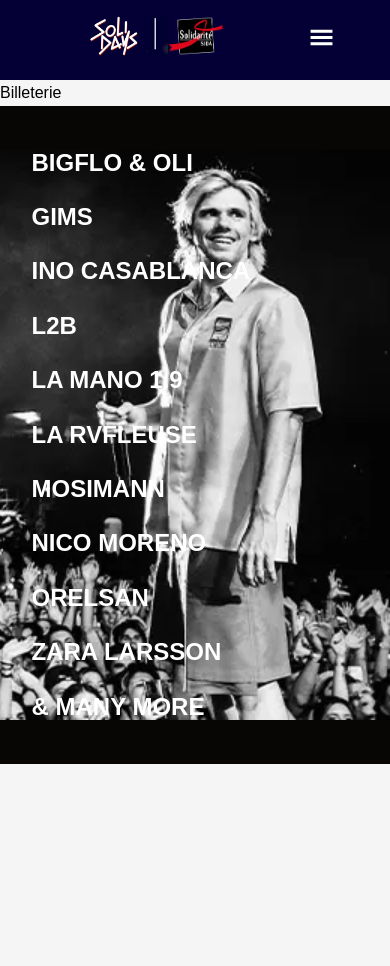
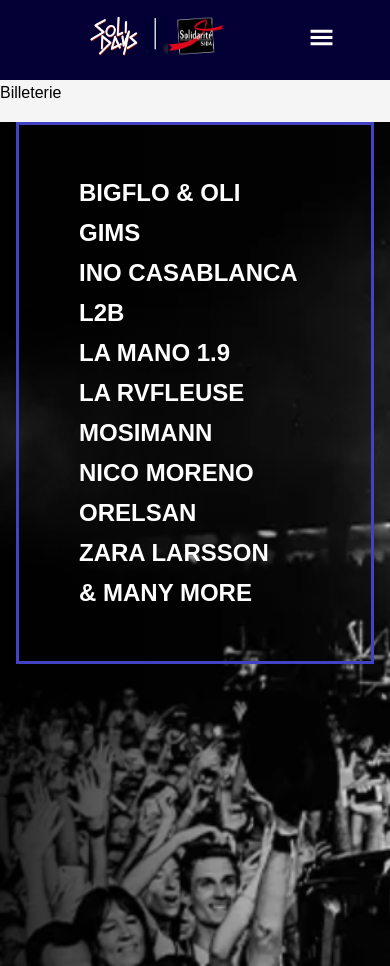
Before and after one commit to AwadAhmedDev/solidays_app, a React (Vite) app in the folder code/: page /billeterie in a window 390 px wide. Before the commit the page ends 844 px from the top, so only its background shows below. Built offline with nearby package versions, Linux system fonts and the light colour scheme.

Commit message:
finished the artist part with the background color and the hover part for the bureau and mobile part still need to make some adjustment

```diff
--- a/code/src/components/artistbanner/artistbanner.module.css
+++ b/code/src/components/artistbanner/artistbanner.module.css
@@ -1,29 +1,77 @@
 .artistbanner {
-   background-color: rgba(6, 3, 3, 0.989);
-    background-repeat: no-repeat;
-    color: white;
-    width: 100%;
-    object-fit: cover;
-    background-position: center;
-    display: flex;
-    height: 78vh;
-    display: flex;
-    flex-direction: column;
+   width: 100vw;
+   min-height: 90vh;
+   display: grid;
+   grid-template-columns: 40% 60%;
+   background-size: cover;
+   background-position: right right right;
+   background-repeat: no-repeat;
+   position: relative;
 
 }
+
 .artistlist {
-  width: 90%;
-  margin: auto;
-  padding: 1rem 0;
-  box-sizing: border-box;
-  display: block;
+    padding: 3rem;
+    align-self: center;
+    line-height: 1;
 }
 
 li {
     list-style: none;
     text-transform: capitalize;
+    display: flex;
 }
 .link {
     font-size: 1.5rem;
     font-weight: bold;
+
 }
+
+.artistbanner::before {
+    content: "";
+    position: absolute;
+    inset: 0;
+    background: linear-gradient(
+      to right,
+      rgba(0, 0, 0, 0.85) 0%,
+      rgba(0, 0, 0, 0.3) 60%,
+      rgba(0, 0, 0, 0.1) 100%
+    );
+  }
+
+  .artistlist {
+    position: relative;
+    z-index: 1;
+  }
+
+.link:hover {
+    background-color: white;
+    color: black;
+}
+
+ /* mobile carrousel */
+
+ @media (max-width: 768px) {
+
+    .artistbanner {
+        width: 100vw;
+        min-height: 100vh;
+        margin: 0;
+        padding: 0;
+        display: block;
+        position: relative;
+        left: 50%;
+        right: 50%;
+        margin-left: -50vw;
+        margin-right: -50vw;
+        background-color: rgb(16, 16, 95);
+      }
+
+     .artistlist {
+        border: 3px solid rgb(66, 66, 198);
+        margin: 1rem;
+     }
+
+
+
+ }
--- a/code/src/components/artistbanner/artistbanner.tsx
+++ b/code/src/components/artistbanner/artistbanner.tsx
@@ -1,17 +1,54 @@
 import styles from "./artistbanner.module.css"
 import { NavLink } from "react-router"
-import bgImage from "../../assets/orelsan.jpg"
+import bigflo from "../../assets/bigflo_oli.jpg"
+import gims from "../../assets/gims.jpg"
+import l2b from "../../assets/l2b.jpg"
+import inocasablanca from "../../assets/inocasablanca.jpg"
+import lamano from "../../assets/lamano.jpg"
+import mosimann from "../../assets/mosimann.jpg"
+import nicomoreno from "../../assets/nicomoreno.jpg"
+import orelsan from "../../assets/orelsan.jpg"
+import rvfleuse from "../../assets/rvfleuse.jpg"
+import zaralarsson from "../../assets/zaralarsson.jpg"
+import { useState } from "react"
+
+
+
+const artists = [
+    { name: "BIGFLO & OLI", image: bigflo },
+    { name: "GIMS", image: gims },
+    { name: "INO CASABLANCA", image: inocasablanca},
+    { name: "L2B", image: l2b },
+    { name: "LA MANO 1.9", image: lamano },
+    { name: "LA RVFLEUSE", image: rvfleuse },
+    { name: "MOSIMANN", image: mosimann },
+    { name: "NICO MORENO", image: nicomoreno},
+    { name: "ORELSAN", image: orelsan },
+    { name: "ZARA LARSSON", image: zaralarsson }
+  ];
+
 
 const ArtistBanner = () => {
+    // default background = orelsan
+    const [bg, setBg] = useState(orelsan);
+
     return (
         <div className={styles.artistbanner}
-            style={{backgroundImage:`url(${bgImage})`}}>
+            style={{backgroundImage:`url(${bg})`}}>
 
             <ul className={styles.artistlist}>
-                <li>
-                    <NavLink className={styles.link} to="/concert">  BIGFLO & OLI</NavLink>
-                </li>
-                <li>
+                {artists.map((artist) => (
+                      <li key={artist.name}>
+                        <NavLink className={styles.link}
+                            to="/concert"
+                            onMouseEnter={() => setBg(artist.image)}
+                            onMouseLeave={() => setBg(orelsan)}
+                            onTouchStart={() => setBg(artist.image)} // mobile
+                           > {artist.name} </NavLink>
+                  </li>
+                ))}
+
+                {/* <li>
                      <NavLink className={styles.link}  to="/concert">  GIMS </NavLink>
                    </li>
                 <li>
@@ -42,6 +79,9 @@ const ArtistBanner = () => {
                 </li>
                 <li>
                     <NavLink className={styles.link}  to="/concert"> & MANY MORE </NavLink>
+                  </li> */}
+                 <li>
+                    <NavLink className={styles.link}  to="/concert"> & MANY MORE </NavLink>
                   </li>
                 </ul>
             </div>
```
